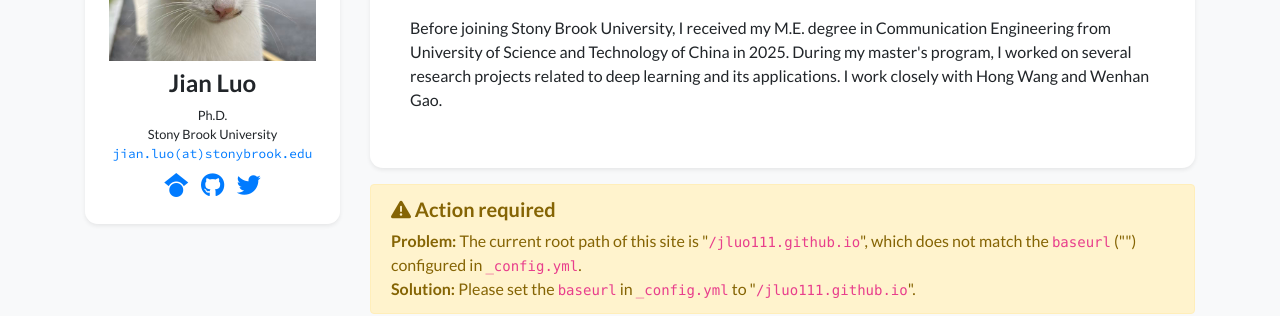
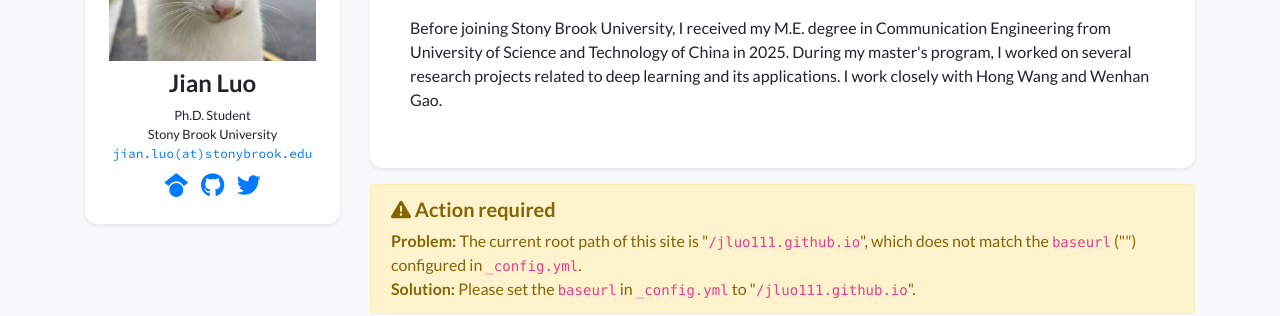
Before and after one commit to jluo111/jluo111.github.io, a Jekyll site: the page built from index.html, in a window 1280 px wide. Shown: the part 250-566 px from the top of the page. Built offline with Jekyll 4.4.1, drawn with Linux system fonts in a browser that asks for light colours; nearby versions of some CDN libraries; a style sheet for code colours, icons or effects is not loaded.

Commit message:
Update profile.yml

```diff
--- a/_data/profile.yml
+++ b/_data/profile.yml
@@ -3,7 +3,7 @@ secondary_name: ""
 navbar_name: "Jian Luo"
 
 positions:
-- name: Ph.D.
+- name: Ph.D. Student
 - name: Stony Brook University
   logo: /assets/images/badges/SBU_logo.png  # Logo is optional
 
```
